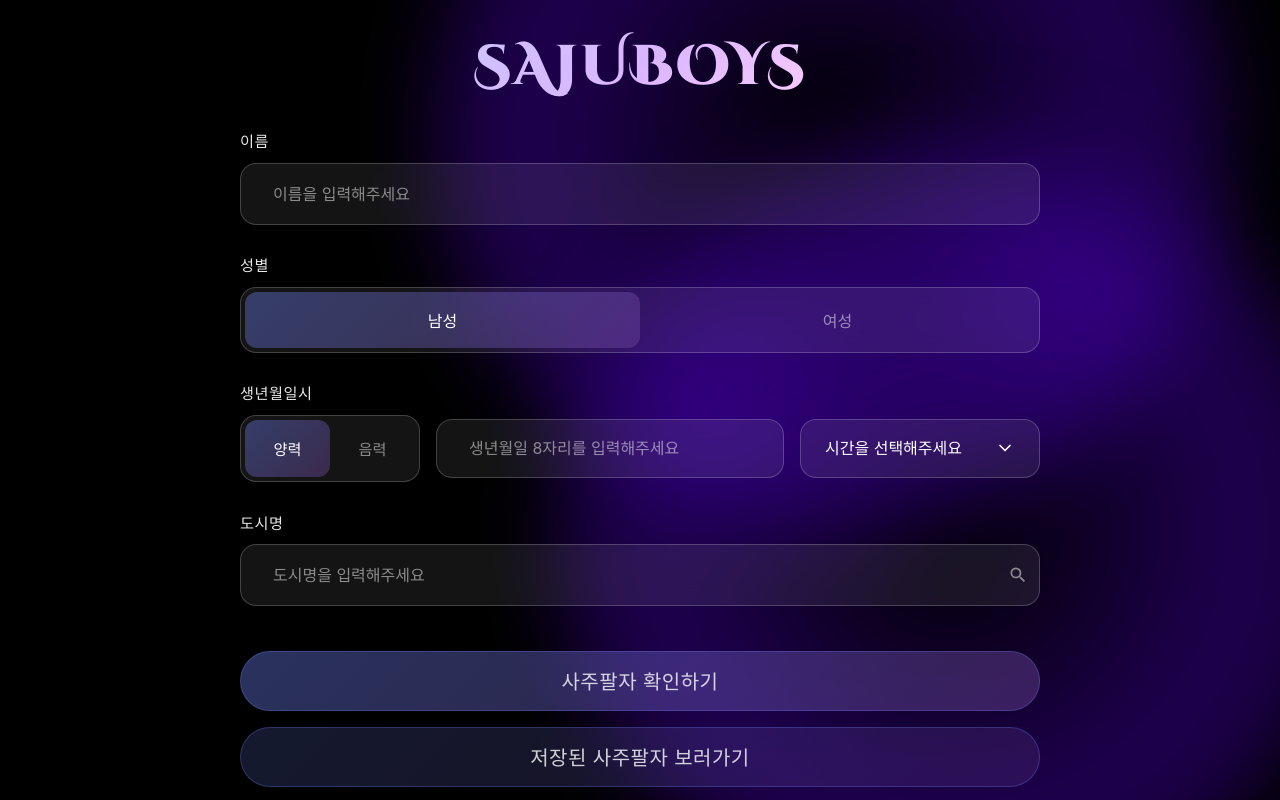
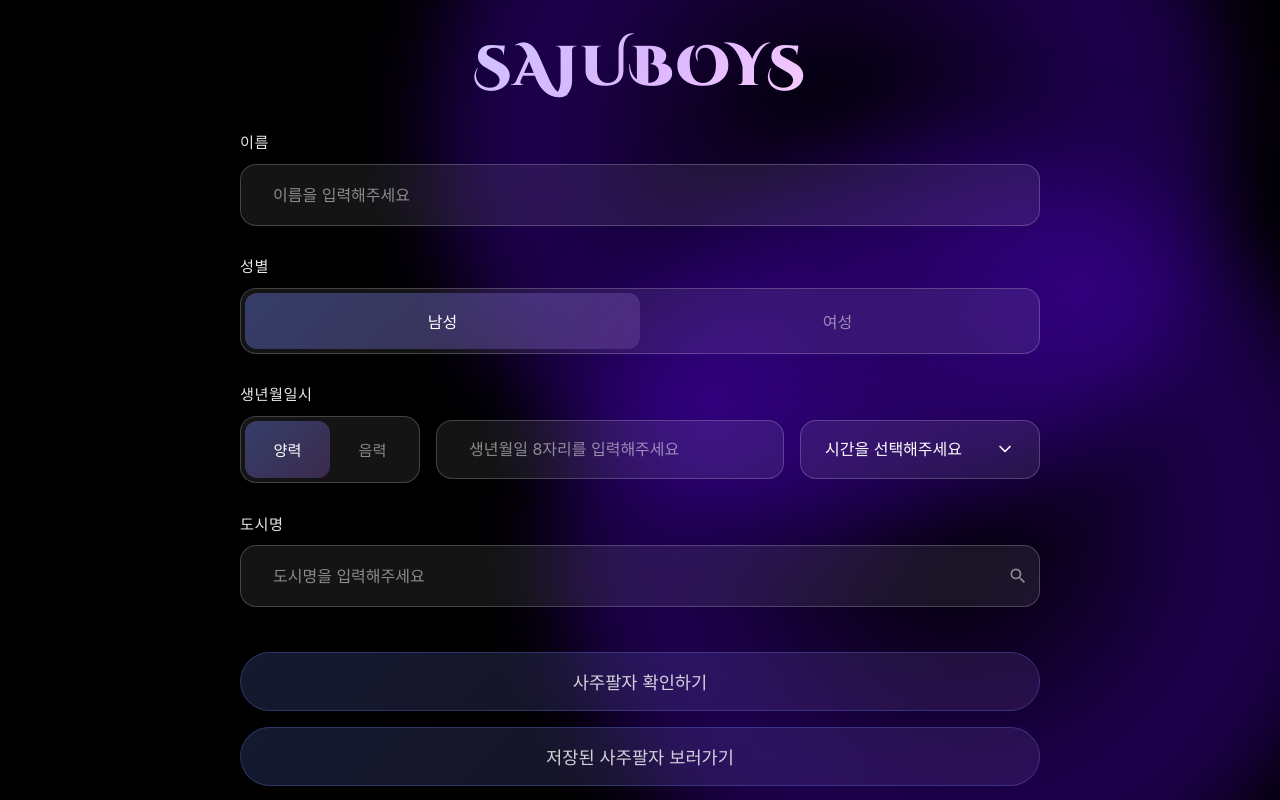
Before and after one commit to hjzhhhj/SAJUBOYS, a React (Vite) app in the folder frontend/: page /saju-input in a window 1280 px wide. Built offline with nearby package versions, Linux system fonts and the light colour scheme.

Commit message:
[Fix] :: 전체 페이지 디자인 개선

```diff
--- a/frontend/src/Starting.jsx
+++ b/frontend/src/Starting.jsx
@@ -1,5 +1,5 @@
-import { useNavigate } from 'react-router-dom';
-import styled, { keyframes } from 'styled-components';
+import { useNavigate } from "react-router-dom";
+import styled, { keyframes } from "styled-components";
 
 const float1 = keyframes`
   0%, 100% {
@@ -53,9 +53,9 @@ const ContentWrapper = styled.div`
 `;
 
 const GradientCircle1 = styled.div`
-  position: absolute;
-  width: 800px;
-  height: 800px;
+  position: fixed;
+  width: 600px;
+  height: 600px;
   border-radius: 50%;
   background: radial-gradient(
     circle,
@@ -63,16 +63,24 @@ const GradientCircle1 = styled.div`
     rgba(98, 0, 255, 0.31) 50%,
     #0e0025 100%
   );
-  top: -300px;
-  right: -200px;
+  top: -200px;
+  right: -100px;
   animation: ${float1} 15s ease-in-out infinite;
   filter: blur(40px);
+  pointer-events: none;
+
+  @media (min-width: 768px) {
+    width: 800px;
+    height: 800px;
+    top: -300px;
+    right: -200px;
+  }
 `;
 
 const GradientCircle2 = styled.div`
-  position: absolute;
-  width: 800px;
-  height: 800px;
+  position: fixed;
+  width: 600px;
+  height: 600px;
   border-radius: 50%;
   background: radial-gradient(
     circle,
@@ -80,10 +88,18 @@ const GradientCircle2 = styled.div`
     rgba(98, 0, 255, 0.31) 50%,
     #0e0025 100%
   );
-  bottom: -200px;
-  left: 300px;
+  bottom: -150px;
+  left: 100px;
   animation: ${float2} 18s ease-in-out infinite;
   filter: blur(40px);
+  pointer-events: none;
+
+  @media (min-width: 768px) {
+    width: 800px;
+    height: 800px;
+    bottom: -200px;
+    left: 300px;
+  }
 `;
 
 const SubTitle = styled.h1`
@@ -106,7 +122,7 @@ const Title = styled.h1`
   position: relative;
 
   &::after {
-    content: 'SAJUBOYS';
+    content: "SAJUBOYS";
     position: absolute;
     left: 0;
     top: 0;
@@ -120,30 +136,45 @@ const Title = styled.h1`
 const Button = styled.button`
   background: linear-gradient(
     135deg,
-    rgba(102, 126, 234, 0.4),
-    rgba(118, 75, 162, 0.4)
+    rgba(102, 126, 234, 0.2),
+    rgba(118, 75, 162, 0.2)
   );
   backdrop-filter: blur(10px);
   color: rgba(255, 255, 255, 0.8);
   border: 1px solid rgba(102, 126, 234, 0.3);
   border-radius: 100px;
-  font-size: 1.25rem;
-  font-weight: 500;
+  font-size: 1.1rem;
+  font-weight: 400;
   cursor: pointer;
-  margin-top: 7rem;
+  margin-top: 4.5rem;
+  padding: 1rem 3.5rem;
+  min-width: 180px;
+  transition: all 0.3s ease;
   width: 28rem;
-  height: 4rem;
-  transition: all 0.3s ease;
   letter-spacing: 0.5px;
 
   &:hover {
     background: linear-gradient(
       135deg,
-      rgba(102, 126, 234, 0.5),
-      rgba(118, 75, 162, 0.5)
+      rgba(102, 126, 234, 0.25),
+      rgba(118, 75, 162, 0.25)
     );
     transform: translateY(-1px);
-    box-shadow: 0 10px 30px rgba(102, 126, 234, 0.2);
+    box-shadow: 0 10px 30px rgba(102, 126, 234, 0.1);
+  }
+
+  &:active {
+    transform: translateY(0);
+  }
+
+  &:disabled {
+    opacity: 0.6;
+    cursor: not-allowed;
+    transform: none;
+  }
+
+  @media (min-width: 768px) {
+    width: auto;
   }
 `;
 
@@ -157,7 +188,7 @@ function Starting() {
       <ContentWrapper>
         <SubTitle>오늘 당신의 사주를 확인해보세요</SubTitle>
         <Title>SAJUBOYS</Title>
-        <Button onClick={() => navigate('/login')}>사주팔자 보러가기</Button>
+        <Button onClick={() => navigate("/login")}>사주팔자 보러가기</Button>
       </ContentWrapper>
     </Container>
   );
--- a/frontend/src/pages/Login.jsx
+++ b/frontend/src/pages/Login.jsx
@@ -45,9 +45,9 @@ const Container = styled.div`
 `;
 
 const GradientCircle1 = styled.div`
-  position: absolute;
-  width: 800px;
-  height: 800px;
+  position: fixed;
+  width: 600px;
+  height: 600px;
   border-radius: 50%;
   background: radial-gradient(
     circle,
@@ -55,16 +55,24 @@ const GradientCircle1 = styled.div`
     rgba(98, 0, 255, 0.31) 50%,
     #0e0025 100%
   );
-  top: -300px;
-  right: -200px;
+  top: -200px;
+  right: -100px;
   animation: ${float1} 15s ease-in-out infinite;
   filter: blur(40px);
+  pointer-events: none;
+
+  @media (min-width: 768px) {
+    width: 800px;
+    height: 800px;
+    top: -300px;
+    right: -200px;
+  }
 `;
 
 const GradientCircle2 = styled.div`
-  position: absolute;
-  width: 800px;
-  height: 800px;
+  position: fixed;
+  width: 600px;
+  height: 600px;
   border-radius: 50%;
   background: radial-gradient(
     circle,
@@ -72,10 +80,18 @@ const GradientCircle2 = styled.div`
     rgba(98, 0, 255, 0.31) 50%,
     #0e0025 100%
   );
-  bottom: -200px;
-  left: 300px;
+  bottom: -150px;
+  left: 100px;
   animation: ${float2} 18s ease-in-out infinite;
   filter: blur(40px);
+  pointer-events: none;
+
+  @media (min-width: 768px) {
+    width: 800px;
+    height: 800px;
+    bottom: -200px;
+    left: 300px;
+  }
 `;
 
 const ContentWrapper = styled.div`
@@ -115,7 +131,7 @@ const Title = styled.h1`
 const InputWrapper = styled.div`
   display: flex;
   flex-direction: column;
-  margin-bottom: 1.8rem;
+  margin-bottom: 1.6rem;
   width: 100%;
 `;
 
@@ -156,30 +172,39 @@ const Input = styled.input`
 const Button = styled.button`
   background: linear-gradient(
     135deg,
-    rgba(102, 126, 234, 0.4),
-    rgba(118, 75, 162, 0.4)
+    rgba(102, 126, 234, 0.2),
+    rgba(118, 75, 162, 0.2)
   );
   backdrop-filter: blur(10px);
   color: rgba(255, 255, 255, 0.8);
   border: 1px solid rgba(102, 126, 234, 0.3);
   border-radius: 100px;
-  font-size: 1.25rem;
-  font-weight: 500;
+  font-size: 1.1rem;
+  font-weight: 400;
   cursor: pointer;
-  margin-top: 1rem;
+  margin-top: 1.2rem;
+  padding: 1rem 3.25rem;
+  transition: all 0.3s ease;
   width: 100%;
-  height: 3.75rem;
-  transition: all 0.3s ease;
-  letter-spacing: 0.5px;
 
   &:hover {
     background: linear-gradient(
       135deg,
-      rgba(102, 126, 234, 0.5),
-      rgba(118, 75, 162, 0.5)
+      rgba(102, 126, 234, 0.25),
+      rgba(118, 75, 162, 0.25)
     );
     transform: translateY(-1px);
-    box-shadow: 0 10px 30px rgba(102, 126, 234, 0.2);
+    box-shadow: 0 10px 30px rgba(102, 126, 234, 0.1);
+  }
+
+  &:active {
+    transform: translateY(0);
+  }
+
+  &:disabled {
+    opacity: 0.6;
+    cursor: not-allowed;
+    transform: none;
   }
 `;
 
--- a/frontend/src/pages/SajuInput.jsx
+++ b/frontend/src/pages/SajuInput.jsx
@@ -63,9 +63,9 @@ const ContentWrapper = styled.div`
 `;
 
 const GradientCircle1 = styled.div`
-  position: absolute;
-  width: 800px;
-  height: 800px;
+  position: fixed;
+  width: 600px;
+  height: 600px;
   border-radius: 50%;
   background: radial-gradient(
     circle,
@@ -73,16 +73,24 @@ const GradientCircle1 = styled.div`
     rgba(98, 0, 255, 0.31) 50%,
     #0e0025 100%
   );
-  top: -300px;
-  right: -200px;
+  top: -200px;
+  right: -100px;
   animation: ${float1} 15s ease-in-out infinite;
   filter: blur(40px);
+  pointer-events: none;
+
+  @media (min-width: 768px) {
+    width: 800px;
+    height: 800px;
+    top: -300px;
+    right: -200px;
+  }
 `;
 
 const GradientCircle2 = styled.div`
-  position: absolute;
-  width: 800px;
-  height: 800px;
+  position: fixed;
+  width: 600px;
+  height: 600px;
   border-radius: 50%;
   background: radial-gradient(
     circle,
@@ -90,10 +98,18 @@ const GradientCircle2 = styled.div`
     rgba(98, 0, 255, 0.31) 50%,
     #0e0025 100%
   );
-  bottom: -200px;
-  left: 300px;
+  bottom: -150px;
+  left: 100px;
   animation: ${float2} 18s ease-in-out infinite;
   filter: blur(40px);
+  pointer-events: none;
+
+  @media (min-width: 768px) {
+    width: 800px;
+    height: 800px;
+    bottom: -200px;
+    left: 300px;
+  }
 `;
 
 const Title = styled.h1`
@@ -164,47 +180,33 @@ const Button = styled.button`
   color: rgba(255, 255, 255, 0.8);
   border: 1px solid rgba(102, 126, 234, 0.3);
   border-radius: 100px;
-  font-size: 1.25rem;
-  font-weight: 500;
+  font-size: 1.1rem;
+  font-weight: 400;
   cursor: pointer;
   margin-top: 1rem;
+  padding: 1rem 3.25rem;
+  min-width: 180px;
+  transition: all 0.3s ease;
   width: 800px;
-  height: 3.75rem;
-  transition: all 0.3s ease;
-  letter-spacing: 0.5px;
-
-  &#btn1 {
-    background: linear-gradient(
-      135deg,
-      rgba(102, 126, 234, 0.4),
-      rgba(118, 75, 162, 0.4)
-    );
-    border-color: rgba(102, 126, 234, 0.3);
-  }
-
-  &#btn1:hover {
-    background: linear-gradient(
-      135deg,
-      rgba(102, 126, 234, 0.5),
-      rgba(118, 75, 162, 0.5)
-    );
-    transform: translateY(-1px);
-    box-shadow: 0 10px 30px rgba(102, 126, 234, 0.2);
-  }
 
   &:hover {
     background: linear-gradient(
       135deg,
-      rgba(102, 126, 234, 0.3),
-      rgba(118, 75, 162, 0.3)
+      rgba(102, 126, 234, 0.25),
+      rgba(118, 75, 162, 0.25)
     );
     transform: translateY(-1px);
-    box-shadow: 0 10px 30px rgba(102, 126, 234, 0.2);
+    box-shadow: 0 10px 30px rgba(102, 126, 234, 0.1);
+  }
+
+  &:active {
+    transform: translateY(0);
   }
 
   &:disabled {
     opacity: 0.6;
     cursor: not-allowed;
+    transform: none;
   }
 `;
 
--- a/frontend/src/pages/SajuResult.jsx
+++ b/frontend/src/pages/SajuResult.jsx
@@ -425,65 +425,10 @@ const DaeunItem = styled.div`
   }
 `;
 
-const AdvancedCard = styled.div`
-  background: ${(props) =>
-    props.$variant === "immutable"
-      ? "rgba(102, 126, 234, 0.08)"
-      : props.$variant === "mutable"
-      ? "rgba(156, 102, 234, 0.08)"
-      : "rgba(255, 255, 255, 0.08)"};
-  backdrop-filter: blur(10px);
-  border: 1px solid
-    ${(props) =>
-      props.$variant === "immutable"
-        ? "rgba(102, 126, 234, 0.3)"
-        : props.$variant === "mutable"
-        ? "rgba(156, 102, 234, 0.3)"
-        : "rgba(255, 255, 255, 0.2)"};
-  border-radius: 16px;
-  padding: 2rem;
-  color: rgba(255, 255, 255, 0.9);
-  margin-bottom: 1.5rem;
-  width: 100%;
-`;
-
-const AdvancedTitle = styled.h3`
-  color: rgba(255, 255, 255, 0.9);
-  font-size: 1.3rem;
-  font-weight: 600;
-  margin-bottom: 1rem;
-  padding-bottom: 1rem;
-  border-bottom: 1px solid rgba(255, 255, 255, 0.2);
-`;
-
-const AdvancedContent = styled.div`
-  color: rgba(255, 255, 255, 0.8);
-  line-height: 1.8;
-  font-size: 1rem;
-  padding-top: 1rem;
-`;
-
-const ZodiacCard = styled.div`
-  background: rgba(255, 255, 255, 0.08);
-  backdrop-filter: blur(10px);
-  border: 1px solid rgba(255, 255, 255, 0.2);
-  border-radius: 16px;
-  padding: 2.5rem;
-  color: rgba(255, 255, 255, 0.9);
-  margin-bottom: 1.5rem;
-  text-align: center;
-  width: 100%;
-`;
-
-const ZodiacAnimal = styled.div`
-  font-size: 4rem;
-  margin-bottom: 1.5rem;
-`;
-
 const ButtonGroup = styled.div`
   display: flex;
   flex-direction: column;
-  gap: 1rem;
+  gap: 2rem;
   margin-top: 2rem;
   justify-content: center;
   width: 100%;
@@ -499,30 +444,29 @@ const ButtonGroup = styled.div`
 const Button = styled.button`
   background: linear-gradient(
     135deg,
-    rgba(102, 126, 234, 0.4),
-    rgba(118, 75, 162, 0.4)
+    rgba(102, 126, 234, 0.2),
+    rgba(118, 75, 162, 0.2)
   );
   backdrop-filter: blur(10px);
   color: rgba(255, 255, 255, 0.8);
   border: 1px solid rgba(102, 126, 234, 0.3);
   border-radius: 100px;
-  font-size: 1.25rem;
-  font-weight: 500;
+  font-size: 1.1rem;
+  font-weight: 400;
   cursor: pointer;
-  padding: 1.1rem 3rem;
+  padding: 1rem 3.25rem;
   min-width: 180px;
   transition: all 0.3s ease;
-  letter-spacing: 0.5px;
   width: 100%;
 
   &:hover {
     background: linear-gradient(
       135deg,
-      rgba(102, 126, 234, 0.5),
-      rgba(118, 75, 162, 0.5)
+      rgba(102, 126, 234, 0.25),
+      rgba(118, 75, 162, 0.25)
     );
     transform: translateY(-1px);
-    box-shadow: 0 10px 30px rgba(102, 126, 234, 0.2);
+    box-shadow: 0 10px 30px rgba(102, 126, 234, 0.1);
   }
 
   &:active {
@@ -899,7 +843,16 @@ function SajuResult() {
 
         {/* 조언 섹션 - 공통 */}
         {resultData.interpretation?.advancedAnalysis?.timelyFortune?.advice && (
-          <ResultCard style={{ marginTop: "2rem" }}>
+          <ResultCard
+            style={{
+              marginTop: "2rem",
+              background:
+                "linear-gradient(135deg, rgba(102, 126, 234, 0.12), rgba(156, 102, 234, 0.08))",
+              backdropFilter: "blur(10px)",
+              borderRadius: "16px",
+              border: "1px solid rgba(185, 161, 230, 0.35)",
+            }}
+          >
             <SectionTitle>💡 올해 행동 가이드</SectionTitle>
             <Description>
               {resultData.interpretation.advancedAnalysis.timelyFortune.advice}
--- a/frontend/src/pages/Signup.jsx
+++ b/frontend/src/pages/Signup.jsx
@@ -156,35 +156,40 @@ const Input = styled.input`
 const Button = styled.button`
   background: linear-gradient(
     135deg,
-    rgba(102, 126, 234, 0.4),
-    rgba(118, 75, 162, 0.4)
+    rgba(102, 126, 234, 0.2),
+    rgba(118, 75, 162, 0.2)
   );
   backdrop-filter: blur(10px);
   color: rgba(255, 255, 255, 0.8);
   border: 1px solid rgba(102, 126, 234, 0.3);
   border-radius: 100px;
-  font-size: 1.25rem;
-  font-weight: 500;
+  font-size: 1.1rem;
+  font-weight: 400;
   cursor: pointer;
   margin-top: 1rem;
+  padding: 1rem 3.25rem;
+  min-width: 180px;
+  transition: all 0.3s ease;
   width: 100%;
-  height: 3.75rem;
-  transition: all 0.3s ease;
-  letter-spacing: 0.5px;
 
   &:hover {
     background: linear-gradient(
       135deg,
-      rgba(102, 126, 234, 0.5),
-      rgba(118, 75, 162, 0.5)
+      rgba(102, 126, 234, 0.25),
+      rgba(118, 75, 162, 0.25)
     );
     transform: translateY(-1px);
-    box-shadow: 0 10px 30px rgba(102, 126, 234, 0.2);
+    box-shadow: 0 10px 30px rgba(102, 126, 234, 0.1);
+  }
+
+  &:active {
+    transform: translateY(0);
   }
 
   &:disabled {
     opacity: 0.6;
     cursor: not-allowed;
+    transform: none;
   }
 `;
 
```
Also changed, not shown: frontend/src/pages/SavedSaju.jsx (+46 -18 lines).
